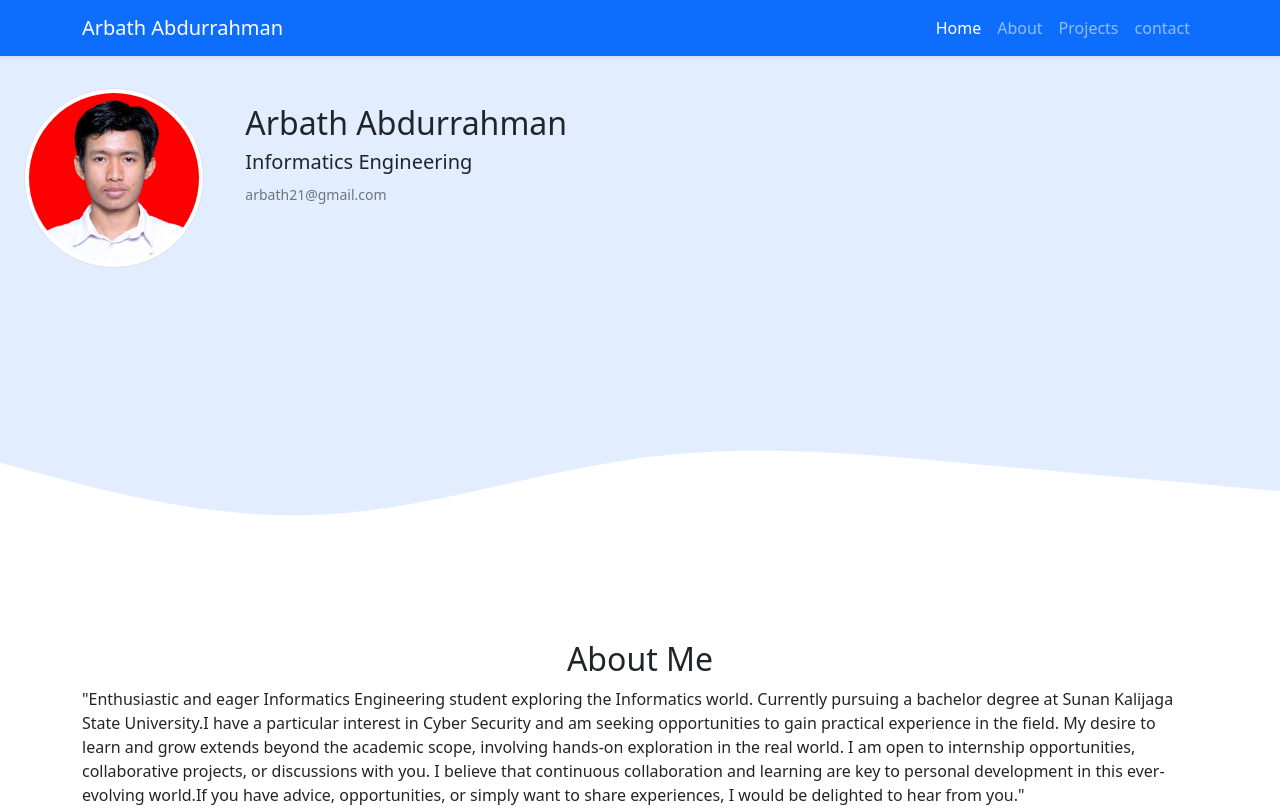
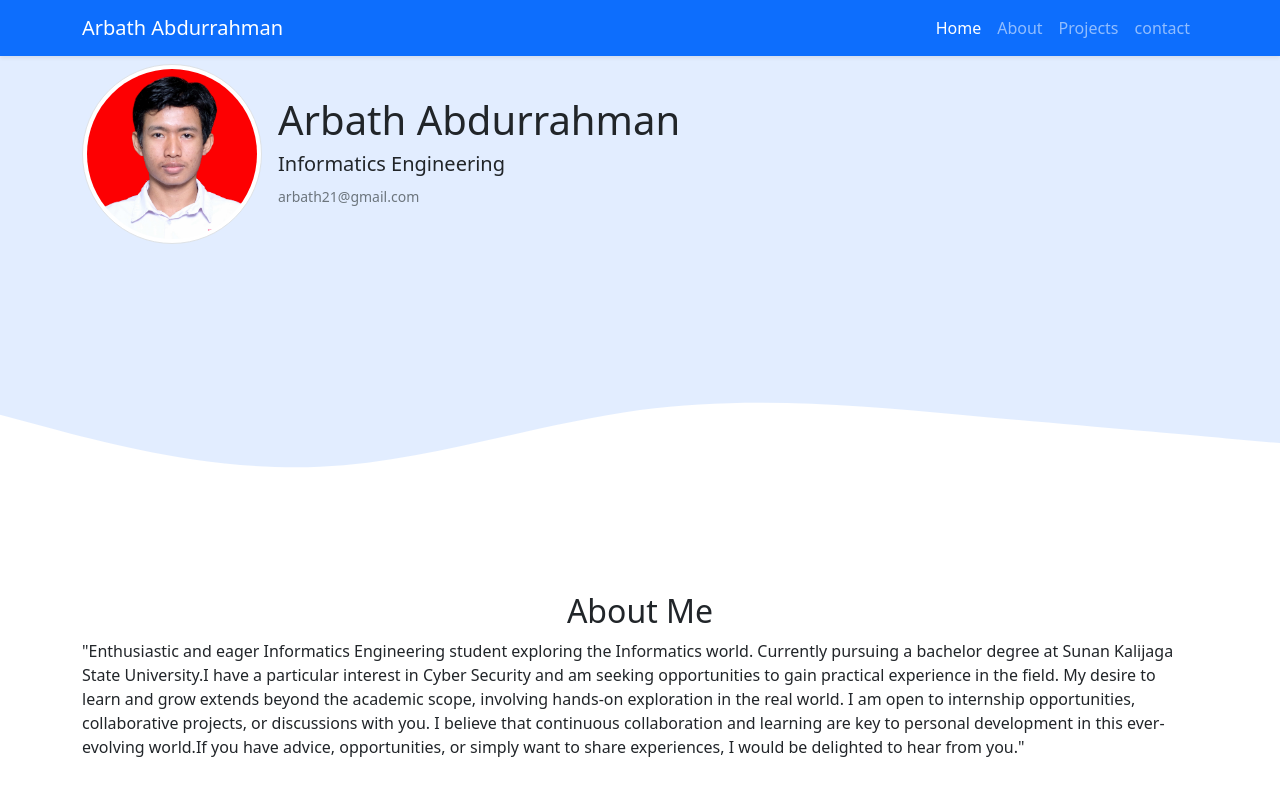
Before and after one commit to ArbathAbdurrahman/ArbathAbdurrahman.github.io, a plain HTML site: page index.html in a window 1280 px wide. Shown: the top 810 px of the page. Drawn offline with nearby package versions, Linux system fonts and the light colour scheme.

Commit message:
memperbaiki flex box

```diff
--- a/index.html
+++ b/index.html
@@ -44,18 +44,15 @@
 
     <!-- jumbotron -->
     <section class="jumbotron">
-      <div class="m-4">
-        <div class="row g-0">
-          <div class="col-md-2">
-            <img src="img/arbath.jpg" class="img-thumbnail rounded-circle" width="180px" alt="..." />
-          </div>
-          <div class="col-8">
-            <div class="card-body">
-              <h2 class="card-text">Arbath Abdurrahman</h2>
-              <h5 class="card-text">Informatics Engineering</h5>
-              <p class="card-text"><small class="text-muted">arbath21@gmail.com</small></p>
-            </div>
-          </div>
+      <div class="container profile">
+        <div>
+          <img src="img/arbath.jpg" class="img-thumbnail rounded-circle" width="180px" alt="arbath"/>
+        </div>
+        <div class="card-body">
+          <p></p>
+          <h1>Arbath Abdurrahman</h1>
+          <h5>Informatics Engineering</h5>
+          <p><small class="text-muted">arbath21@gmail.com</small></p>
         </div>
       </div>
       <svg viewBox="0 0 1440 320">
@@ -139,7 +136,7 @@
           </div>
         </div>
         <div class="alert alert-success alert-dismissible fade show d-none my-alert" role="alert">
-          <strong>Terimakasih!</strong> Pesan sudah saya terima.
+          <strong>Terimakasih!</strong> Pesan anda sudah saya terima.
           <button type="button" class="btn-close" data-bs-dismiss="alert" aria-label="Close"></button>
         </div>
           <form class="row justify-content-center" name='Project-tak-berjudul'>
--- a/style.css
+++ b/style.css
@@ -5,6 +5,12 @@ footer {
 .jumbotron {
   padding-top: 4rem;
   background-color: #e2edff;
+}
+
+.profile {
+  box-sizing: border-box;
+  display: flex;
+  flex-wrap: wrap;
 }
 
 /* .font-arbath {
```
